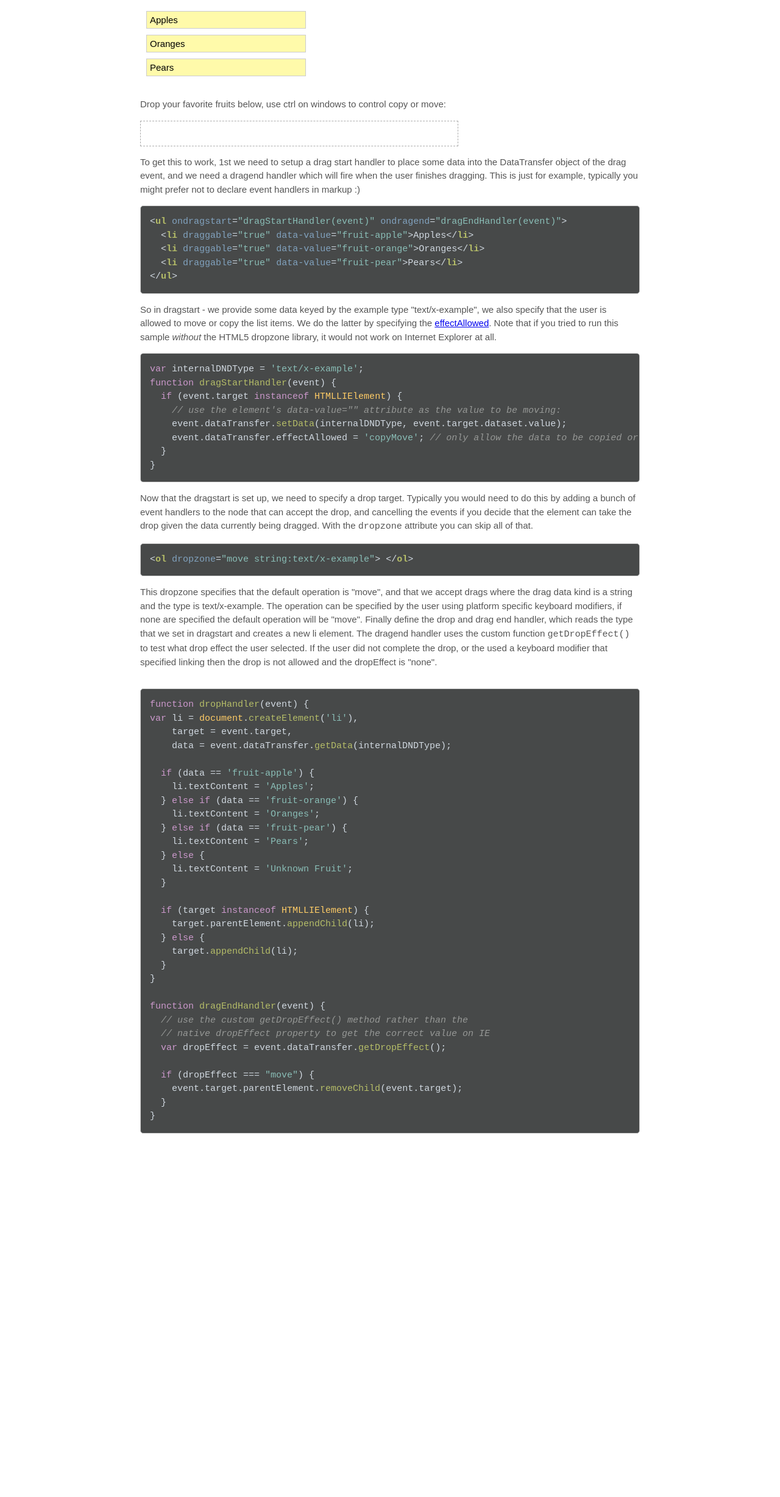
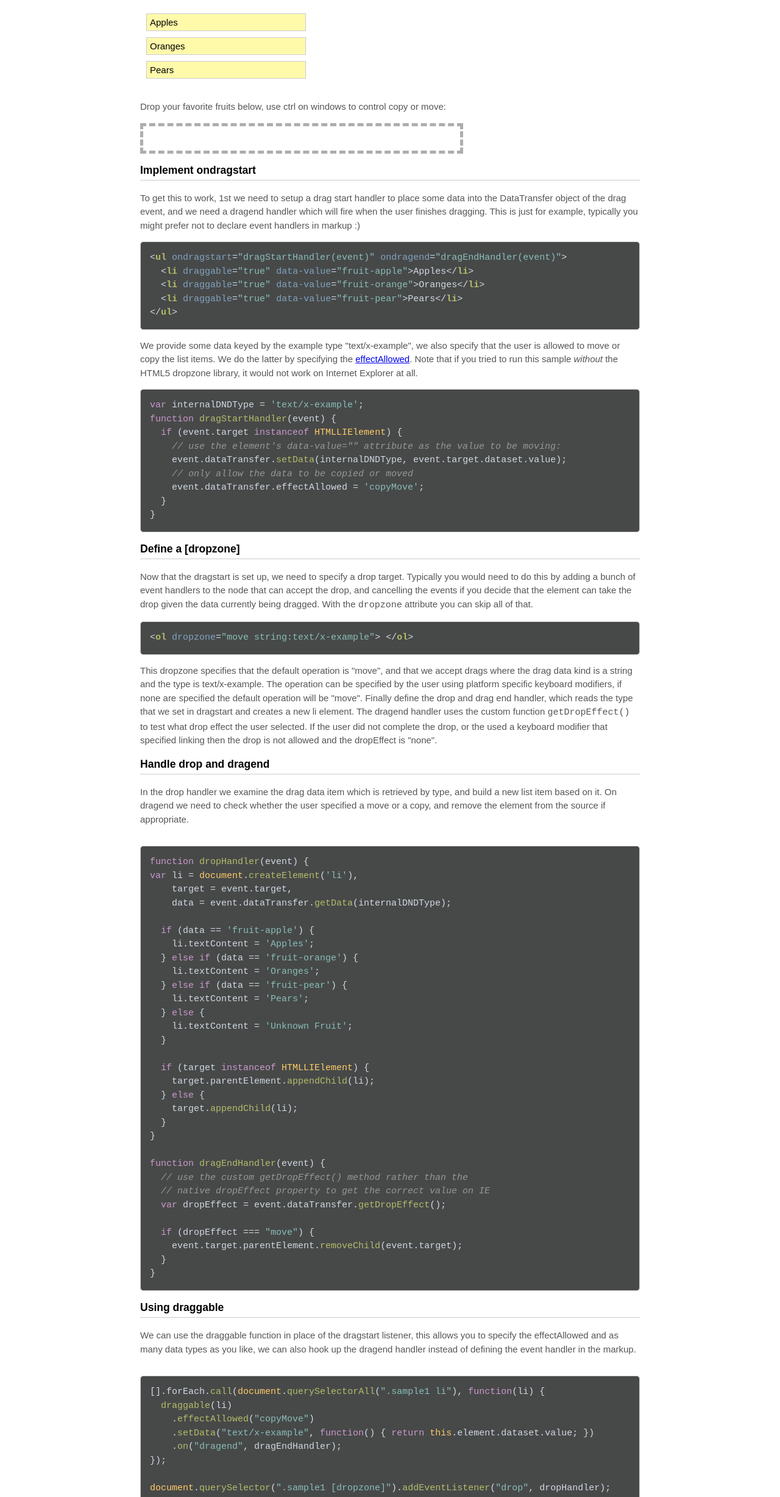
Before and after one commit to stevendwood/html5-dropzone, a website with bundled scripts: page index.html in a window 1280 px wide. Shown: the part 345-2800 px from the top of the page at 61% size. Before the commit the page ends 2219 px from the top, so only its background shows below. Built offline with nearby package versions, Linux system fonts and the light colour scheme.

Commit message:
draggable

```diff
--- a/index.html
+++ b/index.html
@@ -13,10 +13,10 @@
     	}
 
     	hgroup h1 {
-    		text-align: right;
-  			border-bottom: 1px solid #CCC;
-  			padding-bottom: 2px;
-  			margin-bottom: 2px;
+        text-align: right;
+        border-bottom: 2px solid #CCC;
+        padding-bottom: 5px;
+        margin-bottom: 2px;
     	}
 
       p {
@@ -44,6 +44,12 @@
     		float: left;
     	}
 
+      h3 {
+        padding-bottom: 5px;
+        border-bottom: 1px solid #ccc;
+
+      }
+
       .sample ul {
         list-style: none;
         padding: 10px;
@@ -64,11 +70,14 @@
       .sample1 [dropzone] {
         min-height: 20px;
         width: 500px;
-        border: 1px dashed #ADADAD;
+        border-width: 5px;
+        border-color:  #ADADAD;
+        border-style: dashed;
       }
 
       [dropzone].drag-matches {
-        border: 1px solid green;
+        border-style: solid;
+        border-color: green;
         background-color: #CCFFCC;
       }
 
@@ -104,17 +113,16 @@
       This sample is based on the example from the HTML5 <a href="http://www.w3.org/TR/2011/WD-html5-20110525/dnd.html#introduction-7">spec</a>.
       You can drag and drop fruits betweem the two lists. You can also use the platform keyboard modifiers to control whether elements are moved or copied between the lists, for example ctrl on windows will change from move to copy.
       </p>
-
-      <ul ondragstart="dragStartHandler(event)" ondragend="dragEndHandler(event)">
+      <ul >
        <li draggable="true" data-value="fruit-apple">Apples</li>
        <li draggable="true" data-value="fruit-orange">Oranges</li>
        <li draggable="true" data-value="fruit-pear">Pears</li>
       </ul>
 
       <p>Drop your favorite fruits below, use ctrl on windows to control copy or move:</p>
-      <ul dropzone="move string:text/x-example" ondrop="dropHandler(event)" ondragend="dragEndHandler(event)" ondragstart="dragStartHandler(event)">
+      <ul dropzone="move string:text/x-example">
       </ul>
-
+      <h3>Implement ondragstart</h3>
       <p>
           To get this to work, 1st we need to setup a drag start handler to place some data into the DataTransfer object of the drag event, and we need a dragend handler which will fire when the user finishes dragging.  This is just for example, typically you might prefer not to declare event handlers in markup :)
       </p>
@@ -125,16 +133,18 @@
   &lt;li draggable=&quot;true&quot; data-value=&quot;fruit-pear&quot;&gt;Pears&lt;/li&gt;
 &lt;/ul&gt;</code></pre>
  <p>
-    So in dragstart - we provide some data keyed by the example type "text/x-example", we also specify that the user is allowed to move or copy the list items.  We do the latter by specifying the <a href="https://developer.mozilla.org/en-US/docs/Web/API/DataTransfer">effectAllowed</a>.  Note that if you tried to run this sample <i>without</i> the HTML5 dropzone library, it would not work on Internet Explorer at all.
+    We provide some data keyed by the example type "text/x-example", we also specify that the user is allowed to move or copy the list items.  We do the latter by specifying the <a href="https://developer.mozilla.org/en-US/docs/Web/API/DataTransfer">effectAllowed</a>.  Note that if you tried to run this sample <i>without</i> the HTML5 dropzone library, it would not work on Internet Explorer at all.
  </p>
  <pre><code class="javascript">var internalDNDType = 'text/x-example';
 function dragStartHandler(event) {
   if (event.target instanceof HTMLLIElement) {
     // use the element's data-value="" attribute as the value to be moving:
     event.dataTransfer.setData(internalDNDType, event.target.dataset.value);
-    event.dataTransfer.effectAllowed = 'copyMove'; // only allow the data to be copied or moved
+    // only allow the data to be copied or moved
+    event.dataTransfer.effectAllowed = 'copyMove';
   }
 }</code></pre>
+ <h3>Define a [dropzone]</h3>
  <p>
    Now that the dragstart is set up, we need to specify a drop target.  Typically you would need to do this by adding a bunch of event handlers to the node that can accept the drop, and cancelling the events if you decide that the element can take the drop given the data currently being dragged.  With the <code>dropzone</code> attribute you can skip all of that.
  </p>
@@ -145,6 +155,10 @@ function dragStartHandler(event) {
    This dropzone specifies that the default operation is "move", and that we accept drags where the drag data kind is a string and the type is text/x-example.  The operation can be specified by the user using platform specific keyboard modifiers, if none are specified the default operation will be "move".  Finally define the drop and drag end handler, which reads the type that we set in dragstart and creates a new li element.  The dragend handler uses the custom function <code>getDropEffect()</code> to test what drop effect the user selected.  If the user did not complete the drop, or the used a keyboard modifier that specified linking then the drop is not allowed and the dropEffect is "none".
  </p>
 
+ <h3>Handle drop and dragend</h3>
+ <p>
+  In the drop handler we examine the drag data item which is retrieved by type, and build a new list item based on it.  On dragend we need to check whether the user specified a move or a copy, and remove the element from the source if appropriate.
+ </p>
     <pre>
       <code class="javascript">function dropHandler(event) {
 var li = document.createElement('li'),
@@ -178,8 +192,19 @@ function dragEndHandler(event) {
   }
 }</code></pre>
 
-<p>
-</p>
+   <h3 id="draggable">Using draggable</h3>
+   <p>
+   We can use the draggable function in place of the dragstart listener, this allows you to specify the effectAllowed and
+   as many data types as you like, we can also hook up the dragend handler instead of defining the event handler in the markup.
+   <pre>
+    <code class="javascript">[].forEach.call(document.querySelectorAll(".sample1 li"), function(li) {
+  draggable(li)
+    .effectAllowed("copyMove")
+    .setData("text/x-example", function() { return this.element.dataset.value; })
+    .on("dragend", dragEndHandler);
+});
+
+document.querySelector(".sample1 [dropzone]").addEventListener("drop", dropHandler);</code></pre>
 
     </section>
      <script src="dist/dropzone.js"></script>
@@ -224,15 +249,16 @@ function dragEndHandler(event) {
           }
         }
 
-       /* [].forEach.call(document.querySelectorAll(".sample1 li"), function(li) {
+        [].forEach.call(document.querySelectorAll(".sample1 li"), function(li) {
           draggable(li)
             .effectAllowed("copyMove")
-            .setData("text/x-example", function(event) {
-              console.debug(this);
+            .setData("text/x-example", function() {
                 return this.element.dataset.value;
             })
             .on("dragend", dragEndHandler);
-        });*/
+        });
+
+        document.querySelector(".sample1 [dropzone]").addEventListener("drop", dropHandler);
 
     </script>
 
```
